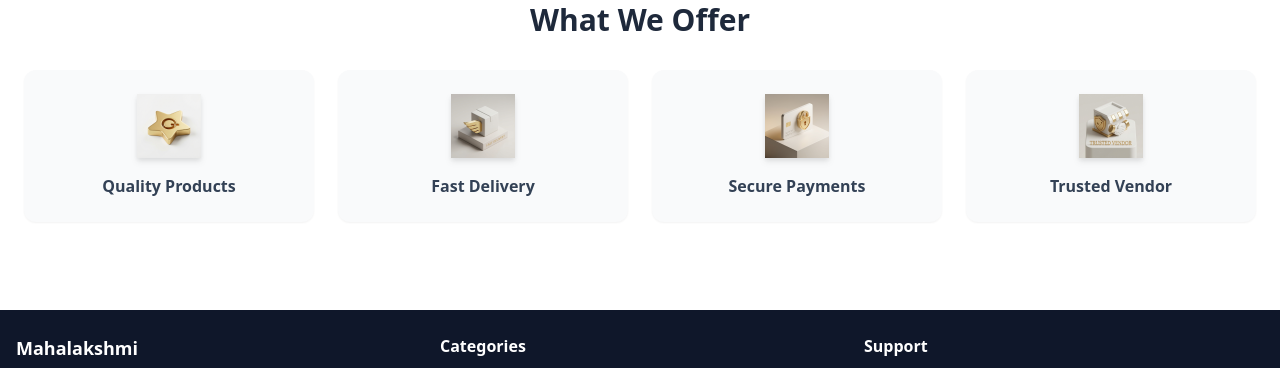
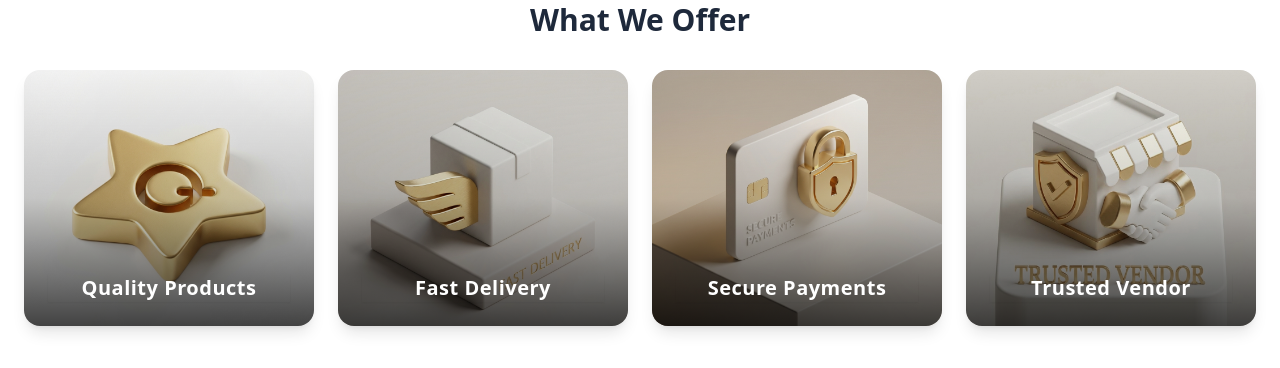
Before and after one commit to Govind-Malav/Mahalakshmi-Power-and-Plumbs, a React (Vite) app in the folder frontend/: page /home in a window 1280 px wide. Shown: the part 2598-2966 px from the top of the page. Built offline with nearby package versions, Linux system fonts and the light colour scheme; no server answers.

Commit message:
Make feature images cover entire card

```diff
--- a/frontend/src/pages/HomePage.jsx
+++ b/frontend/src/pages/HomePage.jsx
@@ -325,13 +325,19 @@ export default function HomePage() {
             ].map((item, i) => (
               <motion.div
                 key={i}
-                whileHover={{ y: -6 }}
-                className="p-6 rounded-xl bg-gray-50 shadow-sm hover:shadow-md transition flex flex-col items-center"
+                whileHover={{ scale: 1.05 }}
+                className="relative rounded-2xl overflow-hidden shadow-lg hover:shadow-2xl transition-all h-64 group"
               >
-                <div className="w-16 h-16 mb-4">
-                  <img src={item.image} alt={item.title} className="w-full h-full object-contain drop-shadow-md" />
+                <img
+                  src={item.image}
+                  alt={item.title}
+                  className="absolute inset-0 w-full h-full object-cover transition-transform duration-500 group-hover:scale-110"
+                />
+                <div className="absolute inset-0 bg-gradient-to-t from-black/80 via-black/20 to-transparent opacity-90" />
+
+                <div className="absolute bottom-0 left-0 right-0 p-6 flex flex-col justify-end h-full">
+                  <p className="font-bold text-white text-xl shadow-sm tracking-wide">{item.title}</p>
                 </div>
-                <p className="font-semibold text-slate-700">{item.title}</p>
               </motion.div>
             ))}
           </div>
```
